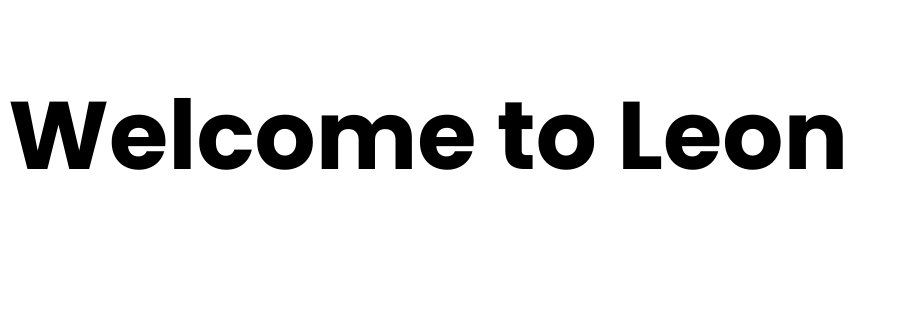
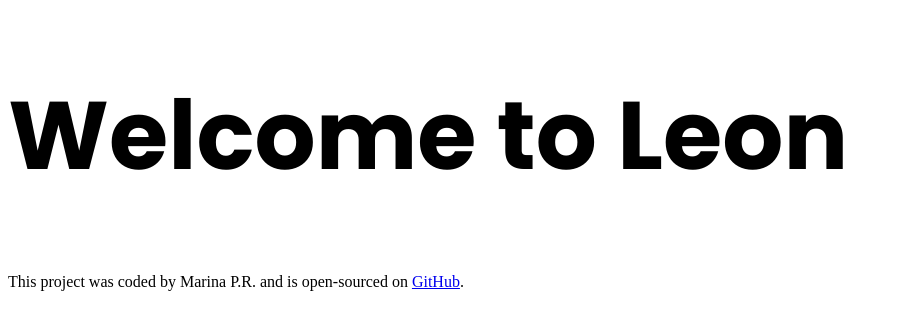
Before and after one commit to MarinaPerezR/leon-travel-project, a plain HTML site: page index.html in a window 1280 px wide. Shown: the whole page, without its empty margins (0-898 px from the left). Drawn offline with Linux system fonts and the light colour scheme.

Commit message:
Added link to GitHub repository

```diff
--- a/index.html
+++ b/index.html
@@ -11,5 +11,7 @@
 </head>
 <body>
     <h1>Welcome to Leon</h1>
+
+    <footer>This project was coded by Marina P.R. and is open-sourced on <a href="https://github.com/MarinaPerezR/leon-travel-project" target="_blank">GitHub</a>.</footer>
 </body>
 </html>
```
